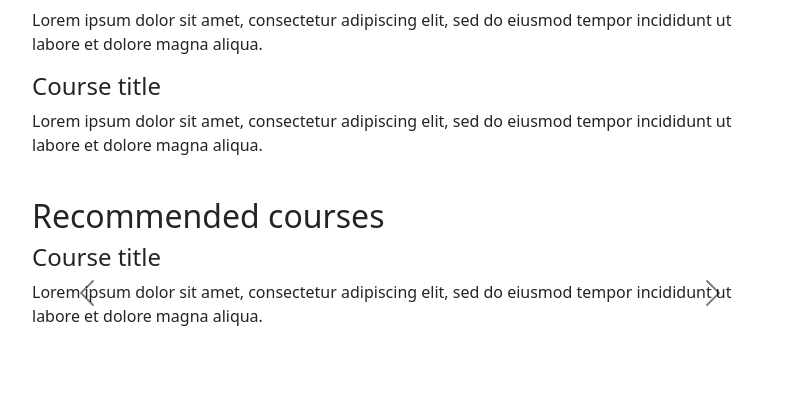
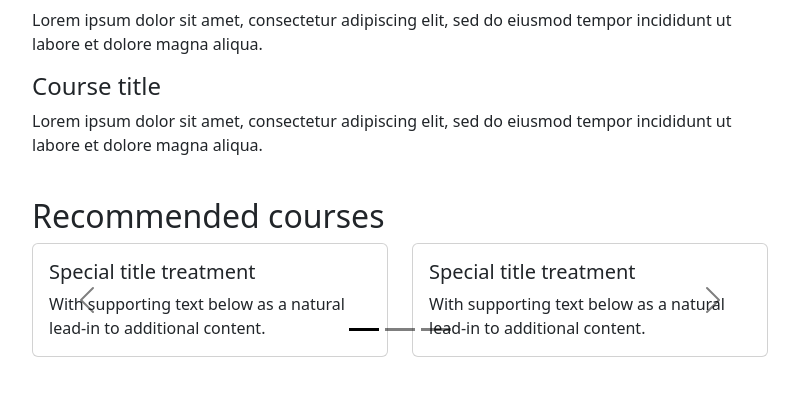
Before and after one commit to KleinJonasUVT/thesis_ma_recsys, a Flask app: page / in a window 1280 px wide. Shown: the part 666-1073 px from the top of the page, without its empty margins (240-1039 px from the left). Before the commit the page ends 992 px from the top, so only its background shows below. Run offline with Flask 3, Linux system fonts and the light colour scheme.

Commit message:
added cards for the recommended courses

```diff
--- a/templates/home.html
+++ b/templates/home.html
@@ -4,7 +4,7 @@
   <title>Tilburg University Course Catalogue</title>
   <meta charset="utf-8">
   <meta name="viewport" content="width=device-width, initial-scale=1">
-  <link href="https://cdn.jsdelivr.net/npm/bootstrap@5.3.0/dist/css/bootstrap.min.css" rel="stylesheet" integrity="sha384-9ndCyUaIbzAi2FUVXJi0CjmCapSmO7SnpJef0486qhLnuZ2cdeRhO02iuK6FUUVM" crossorigin="anonymous">
+  <link href="https://cdn.jsdelivr.net/npm/bootstrap@5.3.0/dist/css/bootstrap.min.css" rel="stylesheet">
   <style>
     #TiU_logo {
       max-width: 40%;
@@ -15,24 +15,25 @@
     }
 
     .carousel-control-prev-icon,
-    .carousel-control-next-icon {
+    .carousel-control-next-icon,
+    .carousel-indicators {
       filter: invert(100%) sepia(0%) saturate(0%) hue-rotate(180deg) brightness(100%) contrast(100%);
     }
 
+    body {
+      margin-bottom: 50px; /* Add space at the bottom */
+    }
   </style>
 </head>
 <body>
 <div class="container">
-  <div class='row'>
   <header>
     <h1>Tilburg University Course Catalogue</h1>
-      <script src="https://cdn.jsdelivr.net/npm/bootstrap@5.3.0/dist/js/bootstrap.bundle.min.js" integrity="sha384-geWF76RCwLtnZ8qwWowPQNguL3RmwHVBC9FhGdlKrxdiJJigb/j/68SIy3Te4Bkz" crossorigin="anonymous"></script>
     <img class="img-fluid" id="TiU_logo" src="https://thesismarecsys--kleinjonasuvt.repl.co/static/TiU_logo.png">
   </header>
-  </div>
   <hr>
-  <div class='row'>
-    <div class='col-2'>
+  <div class="row">
+    <div class="col-2">
       <aside>
         <h2>Filters</h2>
         <h4>Degree</h4>
@@ -56,7 +57,7 @@
         </select>
       </aside>
     </div>
-    <div class='col-8'>
+    <div class="col-8">
       <main>
         <h2>Courses</h2>
         <h4>Course title</h4>
@@ -72,18 +73,71 @@
       <recommended>
         <h2>Recommended courses</h2>
         <div id="carouselExampleDark" class="carousel slide">
+          <div class="carousel-indicators">
+            <button type="button" data-bs-target="#carouselExampleIndicators" data-bs-slide-to="0" class="active" aria-current="true" aria-label="Slide 1"></button>
+            <button type="button" data-bs-target="#carouselExampleIndicators" data-bs-slide-to="1" aria-label="Slide 2"></button>
+            <button type="button" data-bs-target="#carouselExampleIndicators" data-bs-slide-to="2" aria-label="Slide 3"></button>
+          </div>
           <div class="carousel-inner">
             <div class="carousel-item active">
-              <h4>Course title</h4>
-              <p>Lorem ipsum dolor sit amet, consectetur adipiscing elit, sed do eiusmod tempor incididunt ut labore et dolore magna aliqua.</p>
+              <div class="row">
+                <div class="col-sm-6 mb-3 mb-sm-0">
+                  <div class="card">
+                    <div class="card-body">
+                      <h5 class="card-title">Special title treatment</h5>
+                      <p class="card-text">With supporting text below as a natural lead-in to additional content.</p>
+                    </div>
+                  </div>
+                </div>
+                <div class="col-sm-6">
+                  <div class="card">
+                    <div class="card-body">
+                      <h5 class="card-title">Special title treatment</h5>
+                      <p class="card-text">With supporting text below as a natural lead-in to additional content.</p>
+                    </div>
+                  </div>
+                </div>
+              </div>
             </div>
             <div class="carousel-item">
-              <h4>Course title</h4>
-              <p>Lorem ipsum dolor sit amet, consectetur adipiscing elit, sed do eiusmod tempor incididunt ut labore et dolore magna aliqua.</p>
+              <div class="row">
+                <div class="col-sm-6 mb-3 mb-sm-0">
+                  <div class="card">
+                    <div class="card-body">
+                      <h5 class="card-title">Special title treatment</h5>
+                      <p class="card-text">With supporting text below as a natural lead-in to additional content.</p>
+                    </div>
+                  </div>
+                </div>
+                <div class="col-sm-6">
+                  <div class="card">
+                    <div class="card-body">
+                      <h5 class="card-title">Special title treatment</h5>
+                      <p class="card-text">With supporting text below as a natural lead-in to additional content.</p>
+                    </div>
+                  </div>
+                </div>
+              </div>
             </div>
             <div class="carousel-item">
-              <h4>Course title</h4>
-              <p>Lorem ipsum dolor sit amet, consectetur adipiscing elit, sed do eiusmod tempor incididunt ut labore et dolore magna aliqua.</p>
+              <div class="row">
+                <div class="col-sm-6 mb-3 mb-sm-0">
+                  <div class="card">
+                    <div class="card-body">
+                      <h5 class="card-title">Special title treatment</h5>
+                      <p class="card-text">With supporting text below as a natural lead-in to additional content.</p>
+                    </div>
+                  </div>
+                </div>
+                <div class="col-sm-6">
+                  <div class="card">
+                    <div class="card-body">
+                      <h5 class="card-title">Special title treatment</h5>
+                      <p class="card-text">With supporting text below as a natural lead-in to additional content.</p>
+                    </div>
+                  </div>
+                </div>
+              </div>
             </div>
           </div>
           <button class="carousel-control-prev" type="button" data-bs-target="#carouselExampleDark" data-bs-slide="prev">
@@ -99,5 +153,6 @@
     </div>
   </div>
 </div>
+<script src="https://cdn.jsdelivr.net/npm/bootstrap@5.3.0/dist/js/bootstrap.bundle.min.js"></script>
 </body>
 </html>
```
Lines whose indentation alone changed are shown as unchanged.
